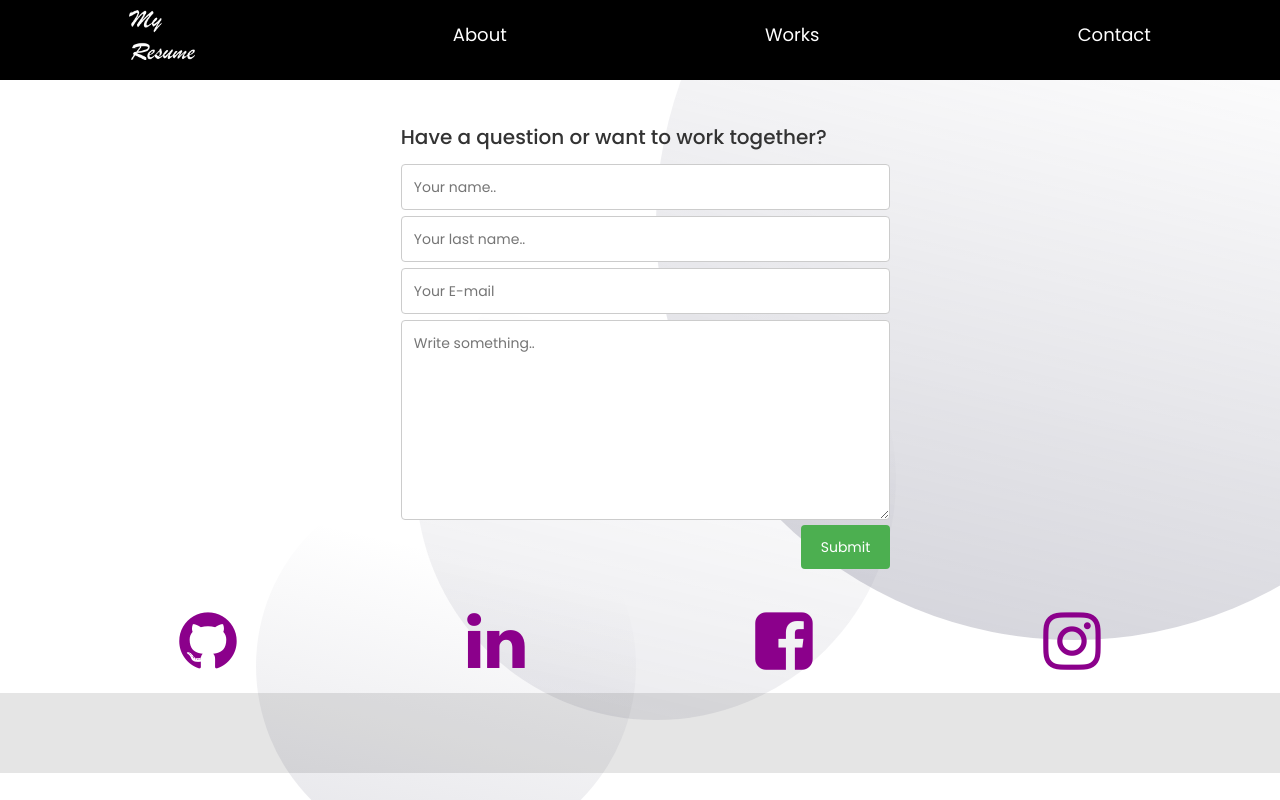
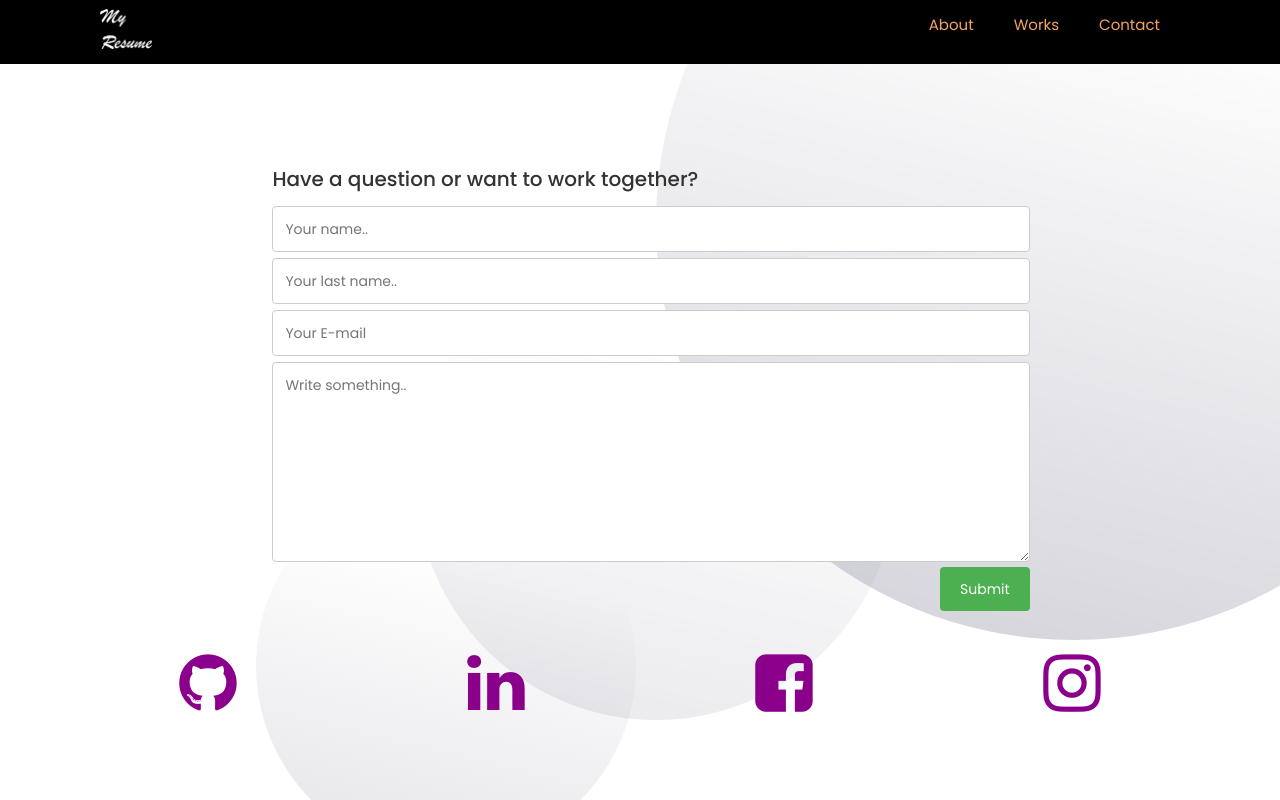
Before and after one commit to divyeshrana9775/Resumefinal1, a plain HTML site: page contact.html in a window 1280 px wide. Drawn offline with nearby package versions, Linux system fonts and the light colour scheme.

Commit message:
first commit

```diff
--- a/contact.css
+++ b/contact.css
@@ -1,4 +1,77 @@
 
+*{
+    margin: 0px;
+    padding: 0px;
+    box-sizing: border-box;
+}
+
+body{
+    font-family: 'Poppins', sans-serif;
+    overflow:hidden;
+    display: fixed;
+    background-position: center;
+}
+.top{
+    position: relative;
+
+    left: 0;
+    padding: 0 100PX;
+    background: black;
+    width: 100%;
+    height: 8vh;
+    box-sizing: border-box;
+}
+.top .logo{
+
+    height: 100px;
+    line-height: 50px;
+    font-size: 24px;
+    float: left;
+    font-weight: bold;
+}
+.top img{
+    height: 40px;
+   align-items: center;
+   margin: 6px 0px 0px 0px;
+}
+.top .nav-link2{
+    float: right;
+    font-size: 15px;
+
+}
+.top .nav-link2 .nav-link3{
+    margin: 0;
+    padding: 0;
+    display: flex;
+
+}
+
+.top .nav-link2 .nav-link3 .nav-link4{
+    list-style: none;
+}
+.top .nav-link2 .nav-link3 .nav-link4 .nav-link5{
+    height: 50px;
+    line-height: 50px;
+    padding: 0 20px;
+    color: sandybrown;
+    text-decoration: none;
+    display: block;
+
+
+}
+.top .nav-link2 .nav-link3 .nav-link4 .nav-link5:hover,
+.top .nav-link2 .nav-link3 .nav-link4 .nav-link5.active{
+    color: #fff;
+
+}
+.menu-toggle{
+    color: #fff;
+    float: right;
+    line-height: 50px;
+    font-size: 24px;
+    cursor: pointer;
+    display: none;
+}
 .progrs{
     width: 50%;
     flex: 1;
@@ -41,6 +114,7 @@
     border-radius: 5px;
     width: 82%;
     padding: 20px;
+
   }
 
   .col-25 {
@@ -76,11 +150,11 @@
 }
 
 .presentation1{
+
     display: flex;
-    width: 66%;
-    margin: auto;
-    min-height: 50vh;
-    align-items: center;
+    margin: 58px 0px 0px 0px;
+
+
 }
 .about{
     display: flex;
@@ -220,14 +294,7 @@
         font-family: 'Poppins', sans-serif;
         overflow: hidden;
     }
-    .header{
-        display: flex;
-        background-color: black;
-        width: 100%;
-        margin: auto;
-        height: 10vh;
-        align-items: center;
-    }
+
     .logo-container,.nav-links{
         display: flex;
 
@@ -243,10 +310,6 @@
     }
     .logo-container{
         flex: 1;
-
-    }
-    .logo{
-        height: 50px;
 
     }
     #toggle{
@@ -389,6 +452,33 @@
     }
 
       @media screen and (max-width: 1024px){
+        .top{
+            padding: 0 20px;
+        }
+        .menu-toggle{
+            display: block;
+        }
+        .top .nav-link2{
+
+            position: absolute;
+            width: 100%;
+
+            z-index: 1;
+            background: #333;
+            top: 50px;
+            left: -100%;
+            transition: 0.5s;
+        }
+        .top .nav-link2.active{
+            left: 0;
+        }
+        .top .nav-link2 .nav-link3{
+            display: block;
+            text-align: center;
+        }
+        .top .nav-link2 .nav-link3 .nav-link4 .nav-link5{
+            border-bottom: 1px solid rgba(0,0,0,.2);
+        }
         body{
             font-family: 'Poppins', sans-serif;
             overflow:hidden;
@@ -589,14 +679,7 @@
             display: block;
         }
 
-      .header{
-          display: flex;
-          background-color: black;
-          width: 100%;
-          margin: auto;
-          height: 20vh;
-          align-items: center;
-      }
+
       .intro-text h1{
           font-size: 30px;
           font-weight: 500;
--- a/contact.html
+++ b/contact.html
@@ -12,26 +12,22 @@
         <link rel="stylesheet"
                 href="https://cdnjs.cloudflare.com/ajax/libs/font-awesome/4.7.0/css/font-awesome.min.css">
         <link rel="stylesheet" href="./contact.css">
-        <title>Document</title>
+        <title>Resume</title>
 </head>
 
 <body>
-        <header class="header">
-                <nav>
-                        <label for="toggle">&#9776;</label>
-                        <input type="checkbox" id="toggle" />
-                        <ul class="nav-links">
-
-                                <li><a href="index.html" class="nav-link"><img src="./images/logo.png" class="logo"
-                                                        alt="logo" /></a></li>
-
-                                <li><a href="./about.html" class="nav-link">About</a></li>
-                                <li><a href="./work.html" class="nav-link">Works</a></li>
-                                <li><a href="./contact.html" class="nav-link">Contact</a></li>
-                                </div>
+        <header class="top">
+                <div class="logo"><a href="./index.html"><img src="./images/logo.png" /> </a> </div>
+                <nav class="nav-link2">
+                        <ul class="nav-link3">
+                                <li class="nav-link4"><a class="nav-link5" href="./about.html">About</a></li>
+                                <li class="nav-link4"><a class="nav-link5" href="./work.html">Works</a></li>
+                                <li class="nav-link4"><a class="nav-link5" href="./contact.html">Contact</a></li>
 
                         </ul>
+
                 </nav>
+                <div class="menu-toggle"><i class="fa fa-bars" aria-hidden="true"></i></div>
         </header>
 
         <main>
@@ -49,7 +45,8 @@
 
                                                 </div>
                                                 <div class="col-75">
-                                                                <h2 class="heading">Have a question or want to work together?</h2>
+                                                        <h2 class="heading">Have a question or want to work together?
+                                                        </h2>
                                                 </div>
                                         </div>
                                         <div class="total">
@@ -112,18 +109,22 @@
                 <section class="about">
                         <div class="fast">
 
-                                        <a href="https://github.com/divyeshrana9775"><i class="fa fa-github" aria-hidden="true"></i></a>
+                                <a href="https://github.com/divyeshrana9775"><i class="fa fa-github"
+                                                aria-hidden="true"></i></a>
                         </div>
                         <div class="Responsive">
-                                        <a href="https://www.linkedin.com/in/divyeshchandra-rana-20080918a/"><i class="fa fa-linkedin" aria-hidden="true"></i></a>
+                                <a href="https://www.linkedin.com/in/divyeshchandra-rana-20080918a/"><i
+                                                class="fa fa-linkedin" aria-hidden="true"></i></a>
 
                         </div>
                         <div class="Intuitive">
-                                        <a href="https://www.facebook.com/divyeshchandr"><i class="fa fa-facebook-square" aria-hidden="true"></i>
+                                <a href="https://www.facebook.com/divyeshchandr"><i class="fa fa-facebook-square"
+                                                aria-hidden="true"></i>
                                 </a>
                         </div>
                         <div class="Dynamic">
-                                        <a href="https://www.instagram.com/divyeshrana9775/"><i class="fa fa-instagram" aria-hidden="true"></i>
+                                <a href="https://www.instagram.com/divyeshrana9775/"><i class="fa fa-instagram"
+                                                aria-hidden="true"></i>
                                 </a>
                         </div>
                         <div>
@@ -136,10 +137,15 @@
                 <img class="medium-circle" src="./images/mid-eclipse.svg" alt="">
                 <img class="small-circle" src="./images/small-eclipse.svg" alt="">
         </main>
-        <footer>
 
-        </footer>
-        <script src="./js/script.js"></script>
+        <script src="https://code.jquery.com/jquery-3.4.1.js"></script>
+        <script type="text/javascript">
+                $(document).ready(function () {
+                        $('.menu-toggle').click(function () {
+                                $('nav').toggleClass('active')
+                        })
+                })
+        </script>
 </body>
 
 </html>
```
Also changed, not shown: about.html (+5 -6 lines), index.html (+2 -2 lines), work.html (+2 -2 lines), images/dynamic.png (added), images/fast.png (added), images/monitor-tablet-and-smartohone.png (added), images/truck.png (added). Lines whose indentation alone changed are shown as unchanged.
